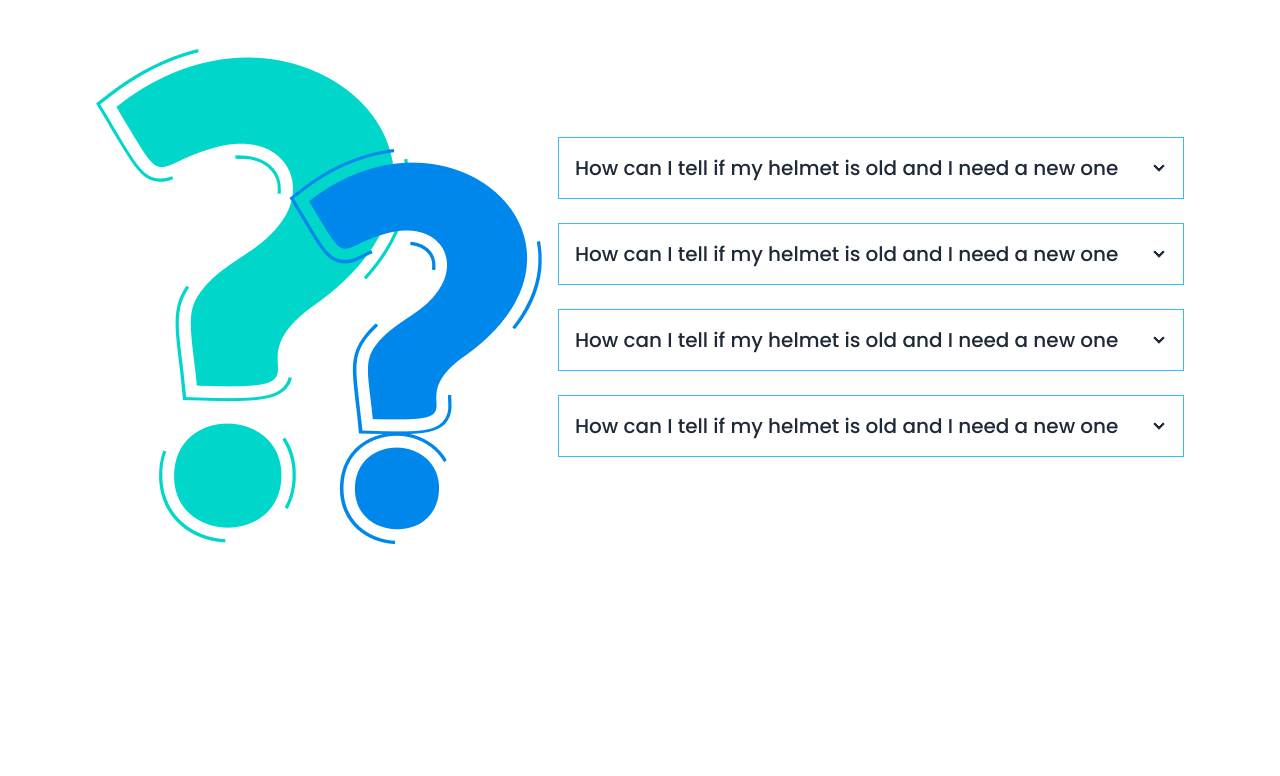
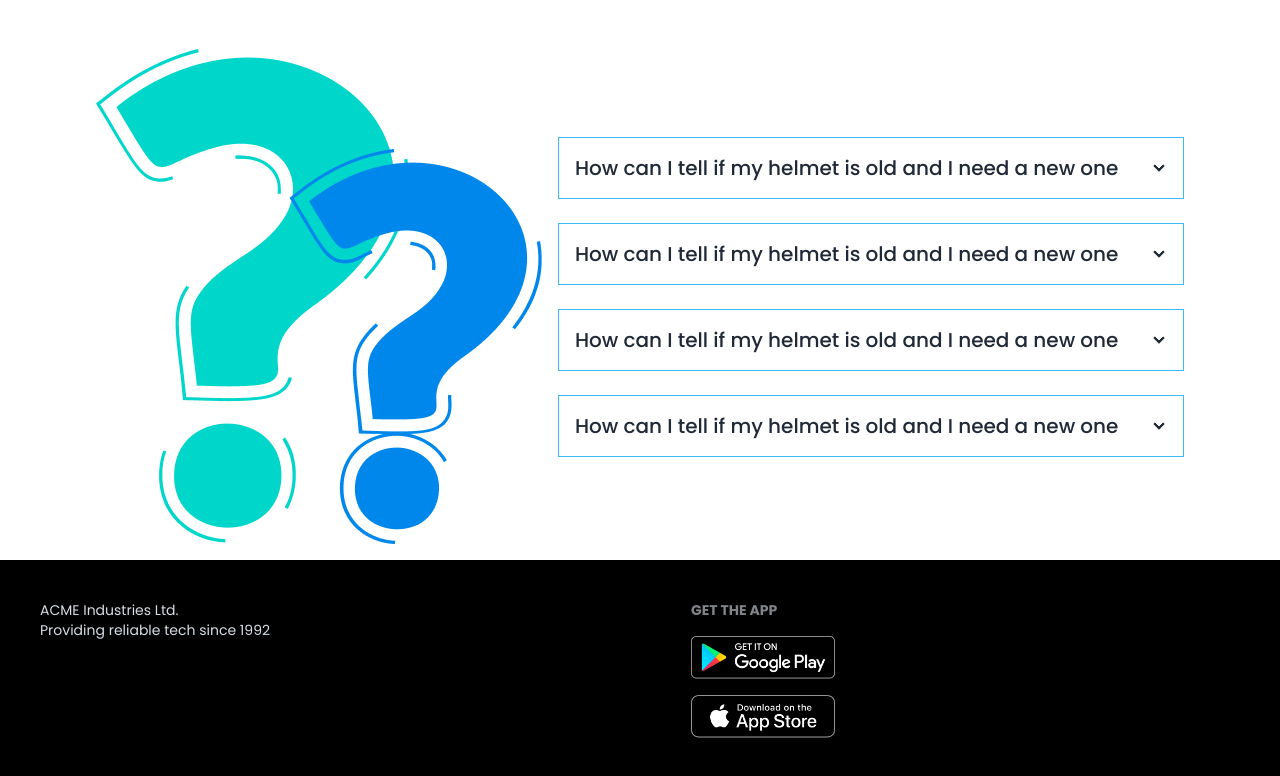
Before and after one commit to Shafkatellin/Biker-Zone-Tailwind, a plain HTML site: page index.html in a window 1280 px wide. Shown: the part 2173-2949 px from the top of the page. Before the commit the page ends 2733 px from the top, so only its background shows below. Drawn offline with nearby package versions, Linux system fonts and the light colour scheme.

Commit message:
added footer

```diff
--- a/index.html
+++ b/index.html
@@ -335,9 +335,26 @@
     </main>
 
   <!-- footer -->
-   <footer>
-
-   </footer>
+  <footer class="footer bg-black text-neutral-content p-10">
+    <aside>
+      <p>
+        ACME Industries Ltd.
+        <br />
+        Providing reliable tech since 1992
+      </p>
+    </aside>
+    <nav>
+      <h6 class="footer-title">Get The App</h6>
+      <div class="grid grid-col-1 gap-4">
+        <a>
+          <img class="w-36" src="images/others/android.png" alt="">
+        </a>
+        <a>
+          <img class="w-36" src="images/others/ios.png" alt="">
+        </a>
+      </div>
+    </nav>
+  </footer>
 
 </body>
 </html>
```
